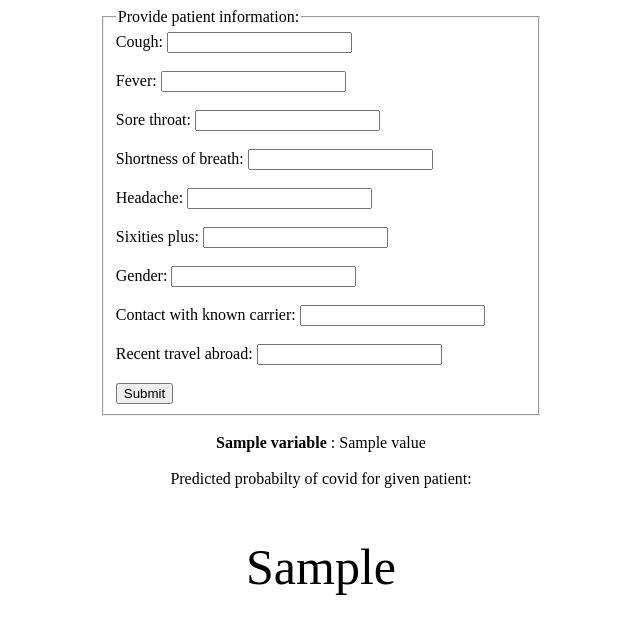
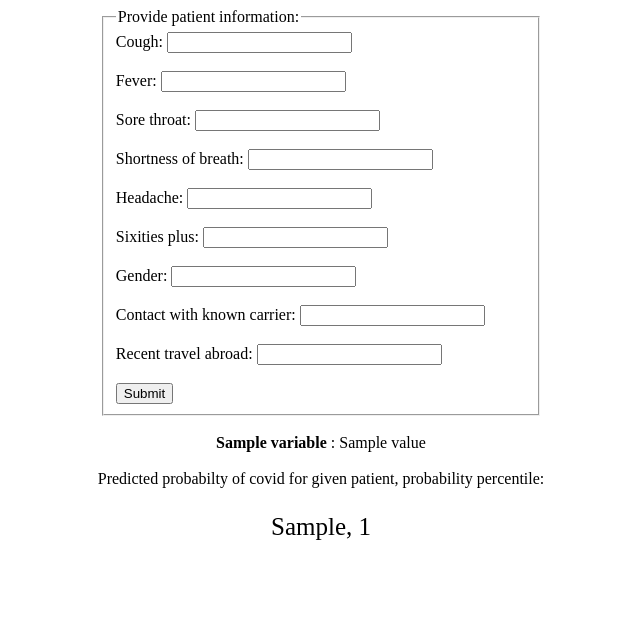
Before and after one commit to nitimkc/covidpredictor-app, a Flask app: template templates/main.html in a window 1280 px wide. Shown: the top 634 px of the page, without its empty margins (319-959 px from the left). Run offline with Flask 2, Linux system fonts and the light colour scheme; the template is opened without the code that fills it: most values are stand-ins (such as "Sample title", 1, 10 or a date in 2020); parts of the project's set-up code (start-up, migrations or seed data) failed here and were passed over.

Commit message:
added prob percentile info on webpage

```diff
--- a/app.py
+++ b/app.py
@@ -1,13 +1,17 @@
 from flask import Flask, render_template, request
 import pickle
 import numpy as np
+from scipy import stats
 
 # load the model
 with open(f"model/best_model.pkl", 'rb') as f:
     model = pickle.load(f)
+with open(f"model/best_model_prob.pkl", 'rb') as f:
+    prob = pickle.load(f)
 
 # instantiate Flask
 app = Flask(__name__, template_folder='templates')
+# app = Flask('covid_predictor', template_folder='templates')
 
 # use Python decorators to decorate a function to map URL to a function
 # "/" URL is now mapped to "show_predict_covid_form" function
@@ -54,15 +58,20 @@ def results():
             X = X.reshape(1,-1)
 
         # pass X to predict y
-        y = model.predict_proba( X )[:,1]*100
-        y = np.append( np.round(y, 2), '' )
+        y = model.predict_proba( X )[:,1]
+        y_percentile = np.round( stats.percentileofscore(prob[:, 1], y),2 )
+
+        y = np.append( np.round(y*100, 2), '' )
         predicted_covid_prob = '% '.join(map(str, y))
+        prob_percentile = str(y_percentile)
+
 
         # pass input variables and "predicted_prob" to the "render_template" function
         # display the predicted value on the webpage by rendering the "resultsform.html" file
         return render_template('main.html',
                                 original_input=input_vars,
-                                prediction_prob=predicted_covid_prob)
+                                prediction_prob=predicted_covid_prob,
+                                prediction_prob_percentile=prob_percentile)
 
 # app.run() will start running the app on the host “localhost” on the port number 9999
 # "debug": - during development the Flask server can reload the code without restarting the app
--- a/requirements.txt
+++ b/requirements.txt
@@ -8,3 +8,4 @@ numpy==1.16.2
 Werkzeug==1.0.1
 wincertstore==0.2
 scikit-learn==0.23.2
+scipy==1.5.3
--- a/templates/main.html
+++ b/templates/main.html
@@ -43,8 +43,8 @@ form {
             <b>{{ variable }}</b> : {{ value }}
         {% endfor %}
         <br>
-        <br> Predicted probabilty of covid for given patient:
-           <p style="font-size:50px">{{ prediction_prob }}</p>
+        <br> Predicted probabilty of covid for given patient, probability percentile:
+           <p style="font-size:25px">{{ prediction_prob }}, {{ prediction_prob_percentile }}</p>
     {% endif %}
 </div>
 
```
Also changed, not shown: 2 other files.
